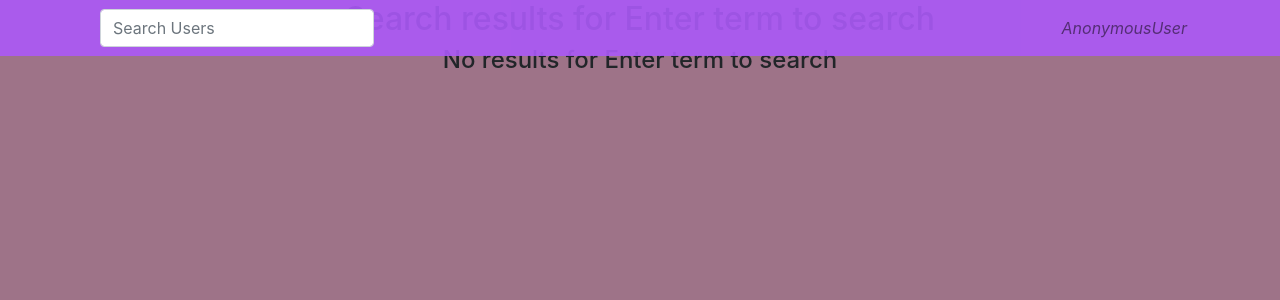
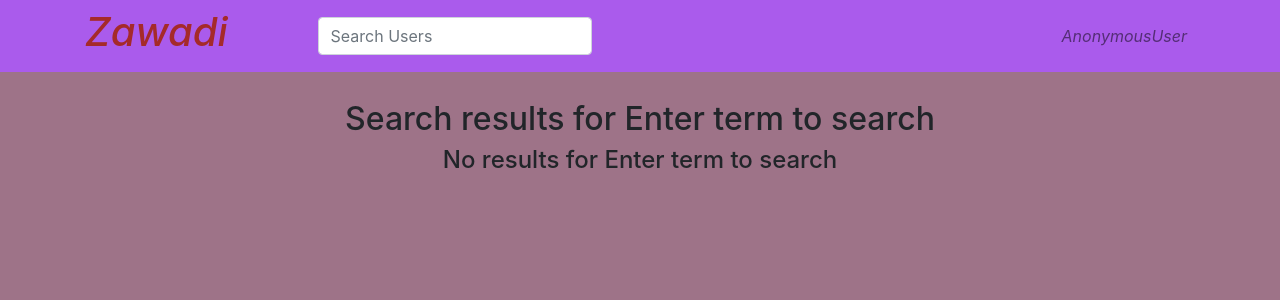
Before and after one commit to Jamesnduge/JimJam, a Django app: page /search/ in a window 1280 px wide. Shown: the top 300 px of the page. Run offline with Django 3.2, Linux system fonts and the light colour scheme; some libraries are stand-ins or nearby versions.

Commit message:
update navbar and search templates

```diff
--- a/zawadi/templates/navbar.html
+++ b/zawadi/templates/navbar.html
@@ -1,6 +1,6 @@
 <nav style="background-color:rgb(171, 89, 248,0.9);" class="navbar navbar-expand-lg navbar-light fixed-top" id="navMain">
     <div class="container">
-        <a class="smooth-scroll" href="/"><i class="fa fa-instagram fa-2x"></i></a>
+        <a style="padding-right: 30px; color: brown;" class="smooth-scroll" href="/home"><i class="instagram"><h1>Zawadi</h1></i></a>
         <button class="navbar-toggler navbar-toggler-right" type="button" data-toggle="collapse" data-target="#navbarResponsive"
             aria-controls="navbarResponsive" aria-expanded="false" aria-label="Toggle navigation">
             <i class="fa fa-bars"></i>
@@ -10,7 +10,7 @@
                 <div class="row">
                     <div class="col-md-12 nav-search">
                         <form class="form-inline my-2 my-lg-0" role="search" action="{% url 'search' %}">
-                            <input class="form-control my-2 my-sm-0 search-input" name="search" type="search" placeholder="Search Users" aria-label="Search">
+                            <input style="margin-left: 45px;" class="form-control my-2 my-sm-0 search-input" name="search" type="search" placeholder="Search Users" aria-label="Search">
                         </form>
                     </div>
                 </div>
--- a/zawadi/templates/search.html
+++ b/zawadi/templates/search.html
@@ -1,7 +1,7 @@
 {% extends 'base.html' %}
 
 {% block content %}
-<div class="container top">
+<div style="padding: 100px;" class="container">
     <div class="row">
         <div class="col-md-12 text-center">
             <h2 class="font2">Search results for {{message}}</h2>
```
Also changed, not shown: zawadi/templates/profile/upload_image.html (deleted, +0 -16 lines).
